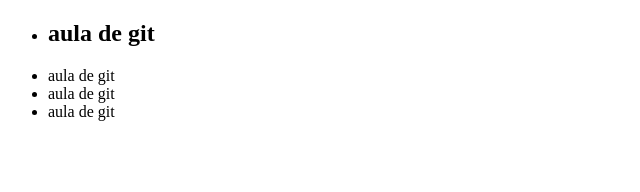
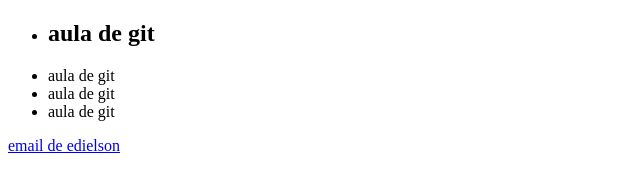
Before and after one commit to edielsoncosta/Git_kenzie_aula, a plain HTML site: page index.html in a window 1280 px wide. Shown: the whole page, without its empty margins (0-640 px from the left). Drawn offline with Linux system fonts and the light colour scheme.

Commit message:
alteração colocando email pessoal

```diff
--- a/index.html
+++ b/index.html
@@ -16,6 +16,7 @@
                 <li>aula de git</li>
             </ul>
         </div>
+        <a href="edielsoncosta.c@mailto.com">email de edielson</a>
     </article>
 </body>
 </html>
```
